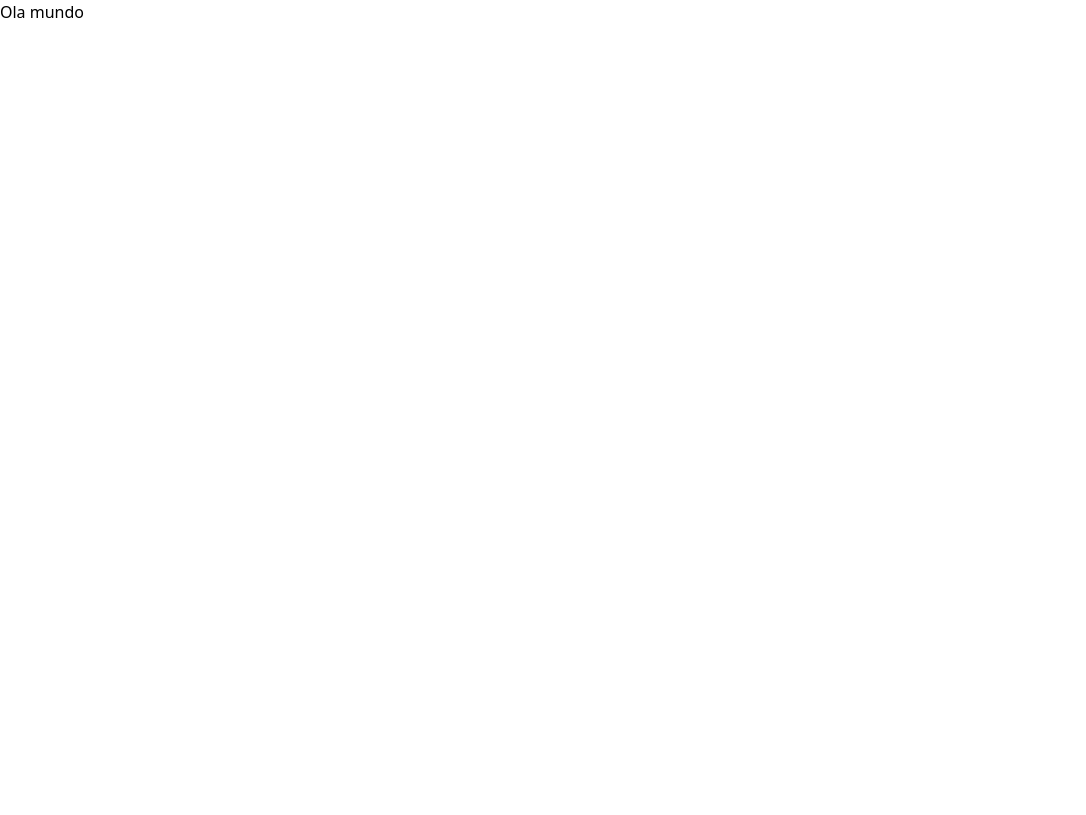
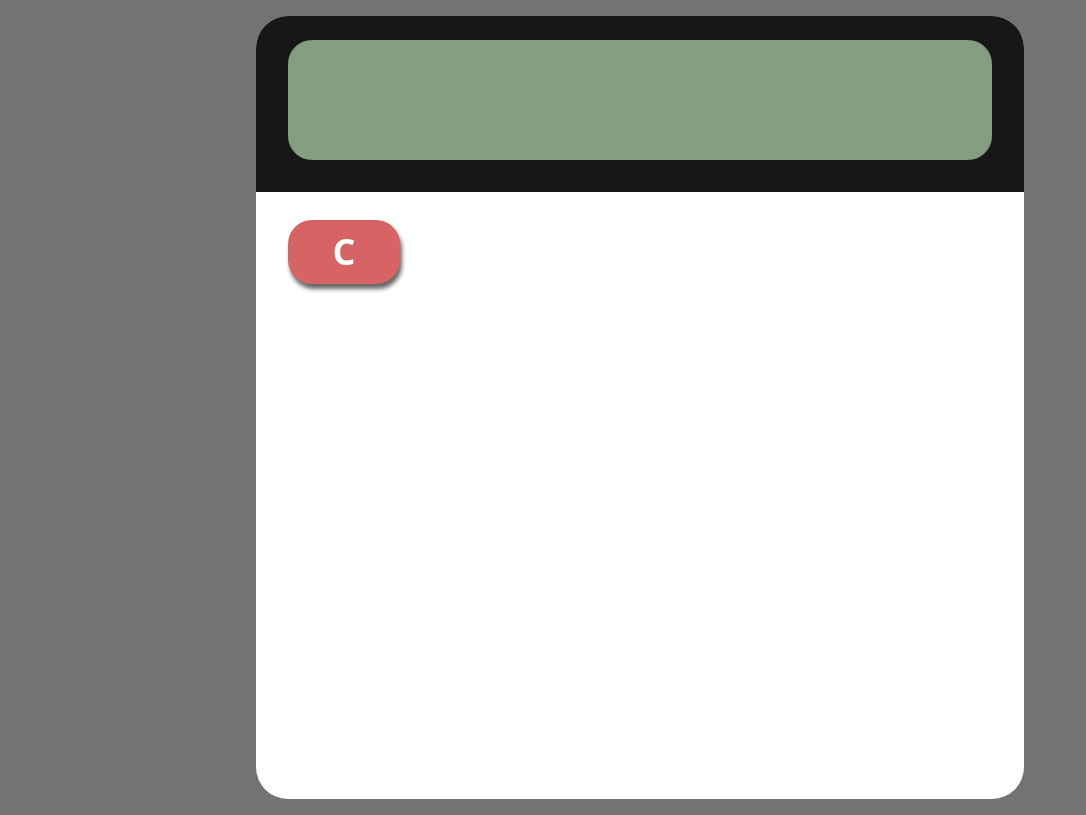
Before and after one commit to syinapse/calculadora, a React (Vite) app: page / in a window 1280 px wide. Shown: the whole page, without its empty margins (0-1086 px from the left). Built offline with nearby package versions, Linux system fonts and the light colour scheme.

Commit message:
Esqueleto Calculadora + Componente botão

```diff
--- a/src/App.jsx
+++ b/src/App.jsx
@@ -1,11 +1,9 @@
-import { useState } from 'react'
+import Calculadora from "./components/Calculadora"
 
 function App() {
-  const [count, setCount] = useState(0)
-
   return (
     <div>
-      <h1>Ola mundo</h1>
+      <Calculadora />
     </div>
   )
 }
--- /dev/null
+++ b/src/components/Button.jsx
@@ -0,0 +1,14 @@
+import React from "react";
+
+function Button({ children, bgcolor, textcolor, onClick }) {
+  if (!bgcolor) {
+    bgcolor = "bg-neutral-400"
+  }
+  if(!textcolor) {
+    textcolor = "text-neutral-800"
+  }
+  const style = `${bgcolor} ${textcolor} font-bold shadow-button w-28 p-3 text-4xl rounded-3xl cursor-pointer`;
+  return <button onClick={onClick} className={style}>{children}</button>;
+}
+
+export default Button;
--- /dev/null
+++ b/src/components/Calculadora.jsx
@@ -0,0 +1,21 @@
+import React from "react";
+import Button from "./Button";
+
+function Calculadora() {
+  return (
+    <article className="bg-neutral-500 flex justify-center items-center min-h-screen p-4">
+      <div className="bg-white w-3xl h-[783px] rounded-4xl">
+        <div className="bg-neutral-900 h-44 p-6 px-8 items-center rounded-t-4xl mb-7">
+          <div className="bg-calcGreen w-full h-30 rounded-3xl"></div>
+        </div>
+        <div className="px-8">
+          <Button bgcolor="bg-calcRed" textcolor="text-white">
+            C
+          </Button>
+        </div>
+      </div>
+    </article>
+  );
+}
+
+export default Calculadora;
--- a/src/index.css
+++ b/src/index.css
@@ -1 +1,9 @@
-@import "tailwindcss"
+@import "tailwindcss";
+
+@theme {
+  --color-calcGreen: #849f80;
+  --color-calcGreen2: #344132;
+  --color-calcRed: #D76464;
+  --color-calcBlue: #6072CE;
+  --shadow-button: 2px 5px 4px rgba(0, 0, 0, 0.6);
+}
```
